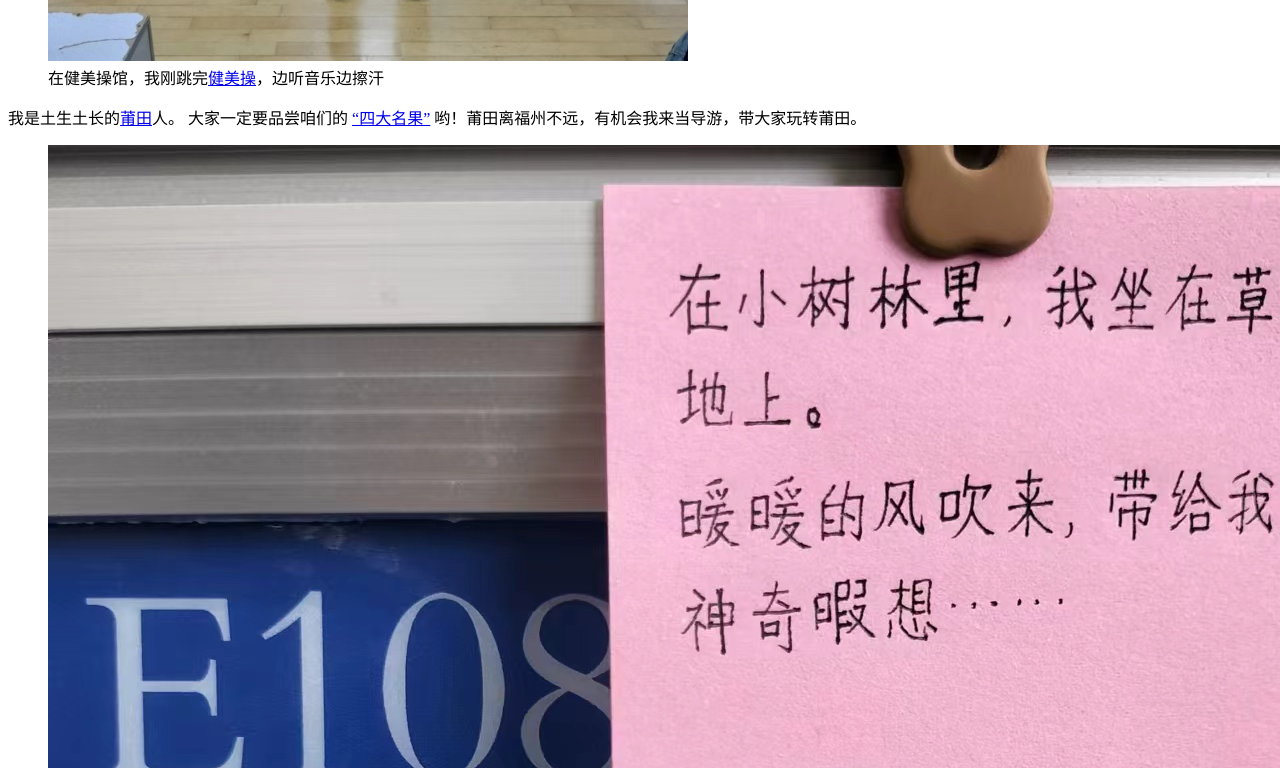
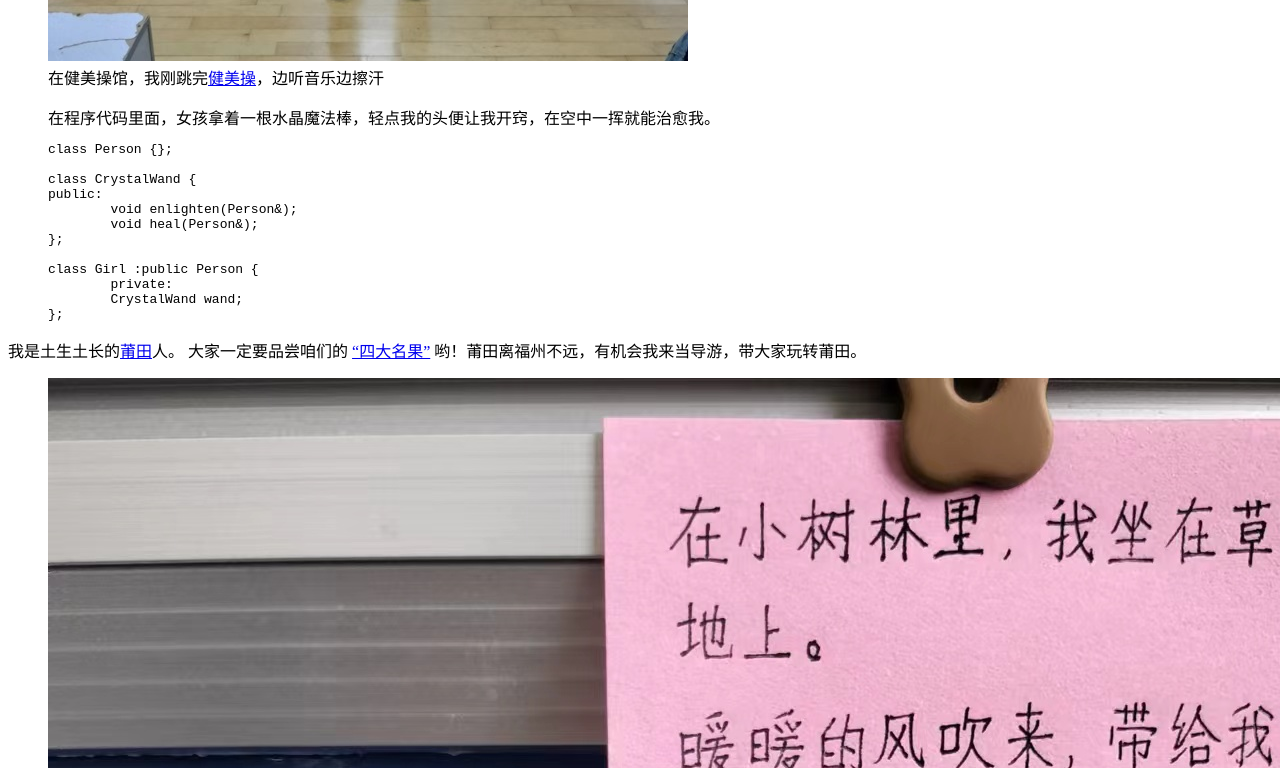
Before and after one commit to HuangDuoYan/HuangDuoYan.github.io, a plain HTML site: page index.html in a window 1280 px wide. Shown: the part 1212-1980 px from the top of the page. Drawn offline with Linux system fonts and the light colour scheme.

Commit message:
添加代码块和视频。

```diff
--- a/index.html
+++ b/index.html
@@ -32,6 +32,22 @@
 	<figure>
 		<img src="index.files/aerobic_hall.jpg" alt="在健美操馆跳完健美操，擦汗" />
 		<figcaption>在健美操馆，我刚跳完<a href="#aerobic_text">健美操</a>，边听音乐边擦汗</figcaption>
+	</figure>
+	<figure>
+		<figcaption>在程序代码里面，女孩拿着一根水晶魔法棒，轻点我的头便让我开窍，在空中一挥就能治愈我。</figcaption>
+		<pre><code>class Person {};
+
+class CrystalWand {
+public:
+	void enlighten(Person&);
+	void heal(Person&);
+};
+
+class Girl :public Person {
+	private:
+	CrystalWand wand;
+};
+</code></pre>
 	</figure>
 	<p>
 		我是土生土长的<a href="https://baike.baidu.com/item/%E8%8E%86%E7%94%B0%E5%B8%82/607902" target="_blank">莆田</a>人。
@@ -282,6 +298,9 @@
 		<li><a href="http://www.fjxyyz.com/ptyz_news_show-3665.html" target="_blank">仙游一中</a></li>
 		<li><a href="https://www.fzu.edu.cn/xxgk/xxjj.htm" target="_blank">福州大学</a></li>
 	</ol>
+	<h1>以下部分仅和<a href="http://sw.fzu.edu.cn/web-2024-se/homeworks/html/index.html" target="_blank">第 2 次 Web 作业</a>有关</h1>
+	<h3>国歌视频</h3>
+	<video src="https://www.gov.cn/guoqing/guoge/guoge.mp4" controls="controls"></video>
 	<footer>222200428 黄铎彦，(c) 2024-2024 保留所有权利。</footer>
 </body>
 </html>
```
